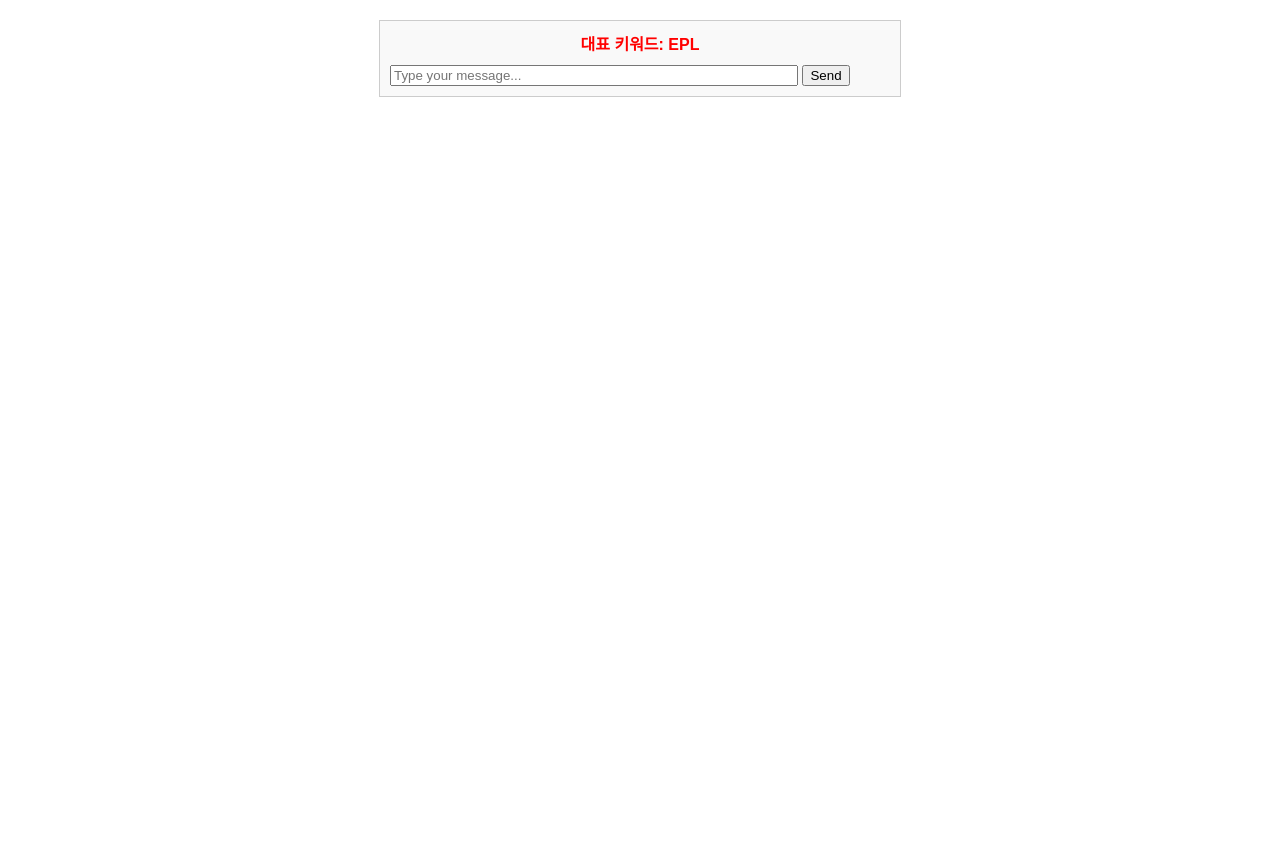
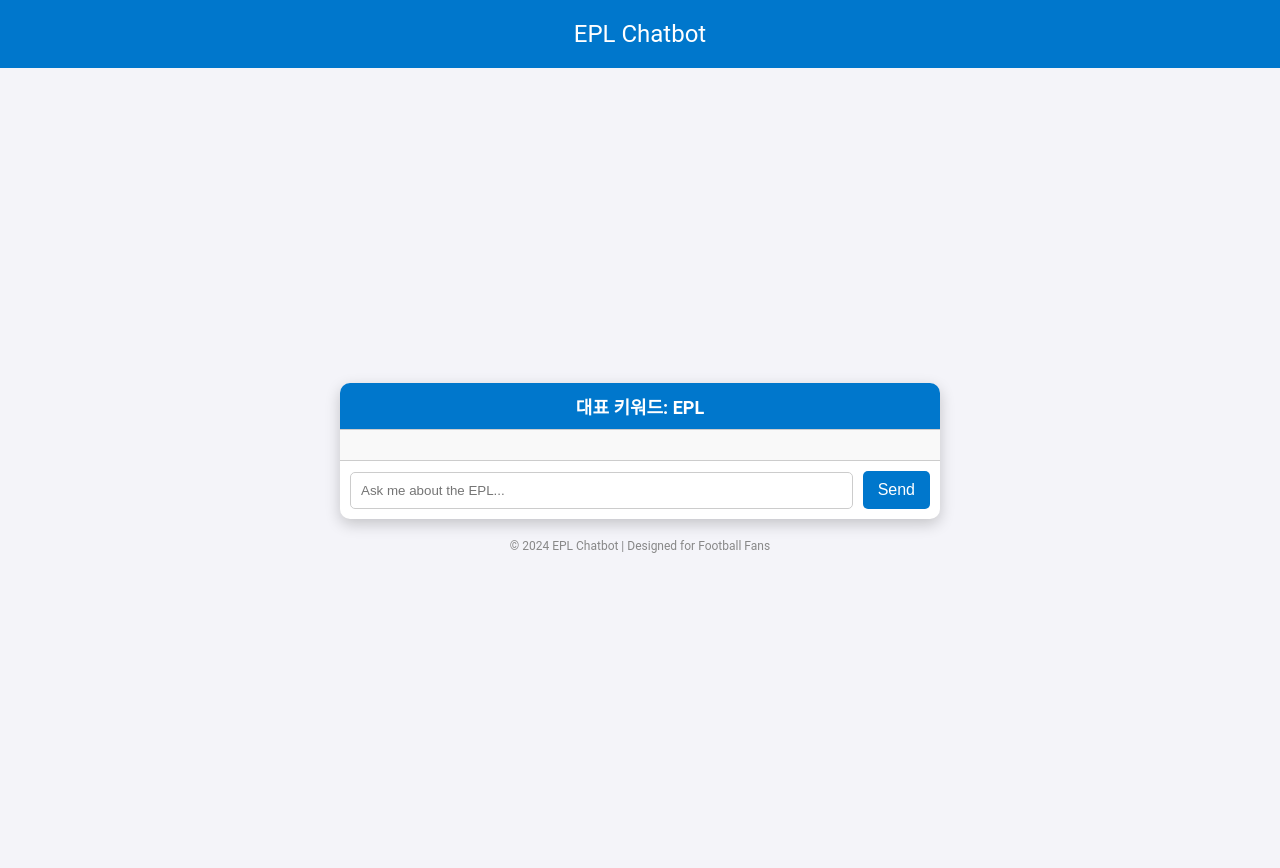
Before and after one commit to aabyess/EPLChatBot, a Flask app: page / in a window 1280 px wide. Before the commit the page ends 97 px from the top, so only its background shows below. Run offline with Flask 3, Linux system fonts and the light colour scheme.

Commit message:
Updated chatbot design and EPL-specific content

```diff
--- a/templates/chatbot.html
+++ b/templates/chatbot.html
@@ -3,44 +3,123 @@
 <head>
     <meta charset="UTF-8">
     <meta name="viewport" content="width=device-width, initial-scale=1.0">
-    <title>Chatbot</title>
+    <title>EPL Chatbot</title>
     <style>
         body {
-            font-family: Arial, sans-serif;
-            margin: 20px;
+            font-family: 'Roboto', Arial, sans-serif;
+            margin: 0;
+            padding: 0;
+            background-color: #f4f4f9;
         }
+
+        header {
+            background-color: #0077cc;
+            color: white;
+            text-align: center;
+            padding: 20px 0;
+            font-size: 24px;
+        }
+
+        .chat-container {
+            display: flex;
+            flex-direction: column;
+            justify-content: center;
+            align-items: center;
+            height: 100vh;
+            max-width: 100%;
+        }
+
         .chat-box {
+            border-radius: 10px;
+            box-shadow: 0 5px 15px rgba(0, 0, 0, 0.2);
+            overflow: hidden;
+            background-color: white;
+            max-width: 600px;
+            width: 90%;
+        }
+
+        .key-topic {
+            background-color: #0077cc;
+            color: white;
+            font-weight: bold;
+            text-align: center;
+            padding: 10px;
+            font-size: 18px;
+        }
+
+        #chat {
+            max-height: 400px;
+            overflow-y: auto;
+            padding: 15px;
+            background-color: #f9f9f9;
+            border-top: 1px solid #ccc;
+            border-bottom: 1px solid #ccc;
+        }
+
+        .message {
+            margin: 10px 0;
+        }
+
+        .user {
+            color: #0077cc;
+            font-weight: bold;
+        }
+
+        .bot {
+            color: #28a745;
+            font-weight: bold;
+        }
+
+        .input-area {
+            display: flex;
+            justify-content: space-between;
+            align-items: center;
+            padding: 10px;
+        }
+
+        #messageInput {
+            flex: 1;
+            padding: 10px;
             border: 1px solid #ccc;
-            padding: 10px;
-            max-width: 500px;
-            margin: auto;
-            background-color: #f9f9f9;
+            border-radius: 5px;
+            margin-right: 10px;
         }
-        .message {
-            margin: 5px 0;
+
+        button {
+            background-color: #0077cc;
+            color: white;
+            border: none;
+            padding: 10px 15px;
+            border-radius: 5px;
+            cursor: pointer;
+            font-size: 16px;
         }
-        .user {
-            font-weight: bold;
-            color: blue;
+
+        button:hover {
+            background-color: #005fa3;
         }
-        .bot {
-            font-weight: bold;
-            color: green;
-        }
-        .key-topic {
-            font-weight: bold;
-            color: red;
+
+        footer {
             text-align: center;
-            margin-bottom: 10px;
+            margin-top: 20px;
+            font-size: 12px;
+            color: #888;
         }
     </style>
 </head>
 <body>
-    <div class="chat-box">
-        <div class="key-topic" id="keyTopic">Loading...</div> <!-- 대표 키워드 표시 영역 -->
-        <div id="chat"></div>
-        <input type="text" id="messageInput" placeholder="Type your message..." style="width: 80%;" onkeydown="handleKeyPress(event)">
-        <button onclick="sendMessage()">Send</button>
+    <header>EPL Chatbot</header>
+
+    <div class="chat-container">
+        <div class="chat-box">
+            <div class="key-topic" id="keyTopic">Loading...</div>
+            <div id="chat"></div>
+            <div class="input-area">
+                <input type="text" id="messageInput" placeholder="Ask me about the EPL..." onkeydown="handleKeyPress(event)">
+                <button onclick="sendMessage()">Send</button>
+            </div>
+        </div>
+        <footer>&copy; 2024 EPL Chatbot | Designed for Football Fans</footer>
     </div>
 
     <script>
```
